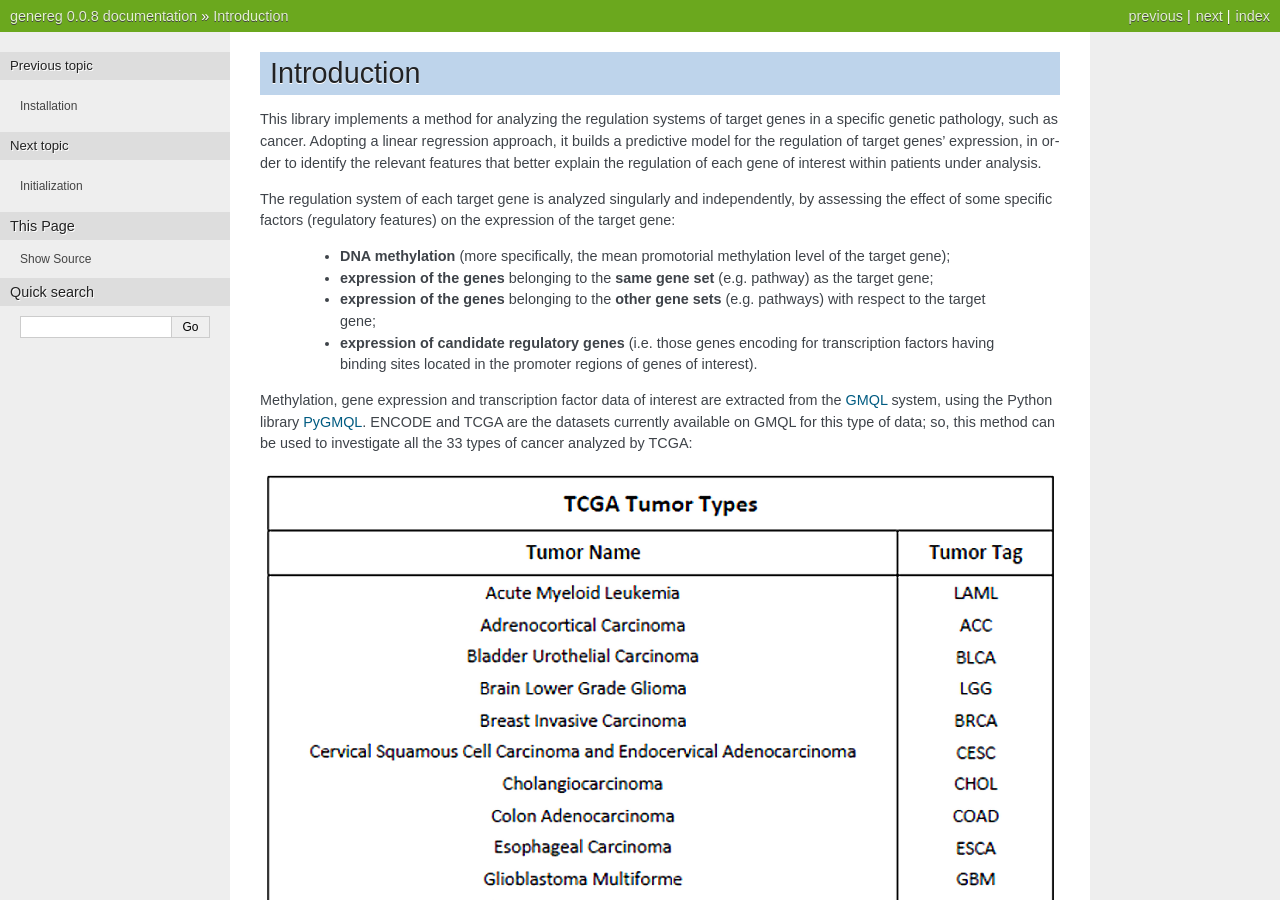
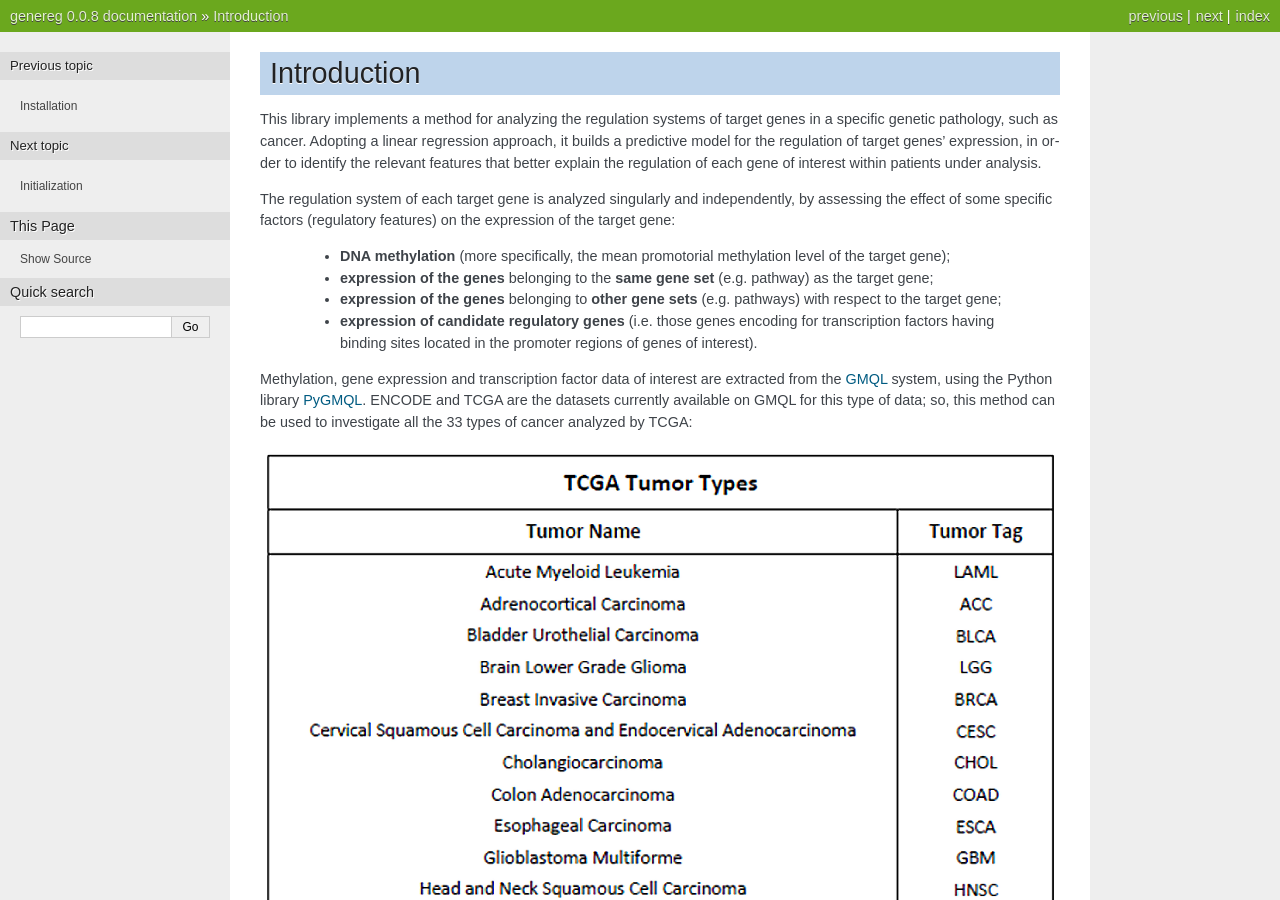
Before and after one commit to DEIB-GECO/genereg, a Sphinx documentation site: the page built from doc/source/introduction.rst, in a window 1280 px wide and 900 px high. Built offline with Sphinx 7.4.7, drawn with Linux system fonts in a browser that asks for light colours.

Commit message:
Update introduction.rst

```diff
--- a/doc/source/introduction.rst
+++ b/doc/source/introduction.rst
@@ -8,7 +8,7 @@ The regulation system of each target gene is analyzed singularly and independent
 
 	* **expression of the genes** belonging to the **same gene set** (e.g. pathway) as the target gene;
 
-	* **expression of the genes** belonging to the **other gene sets** (e.g. pathways) with respect to the target gene;
+	* **expression of the genes** belonging to **other gene sets** (e.g. pathways) with respect to the target gene;
 
 	* **expression of candidate regulatory genes** (i.e. those genes encoding for transcription factors having binding sites located in the promoter regions of genes of interest).
 
```
